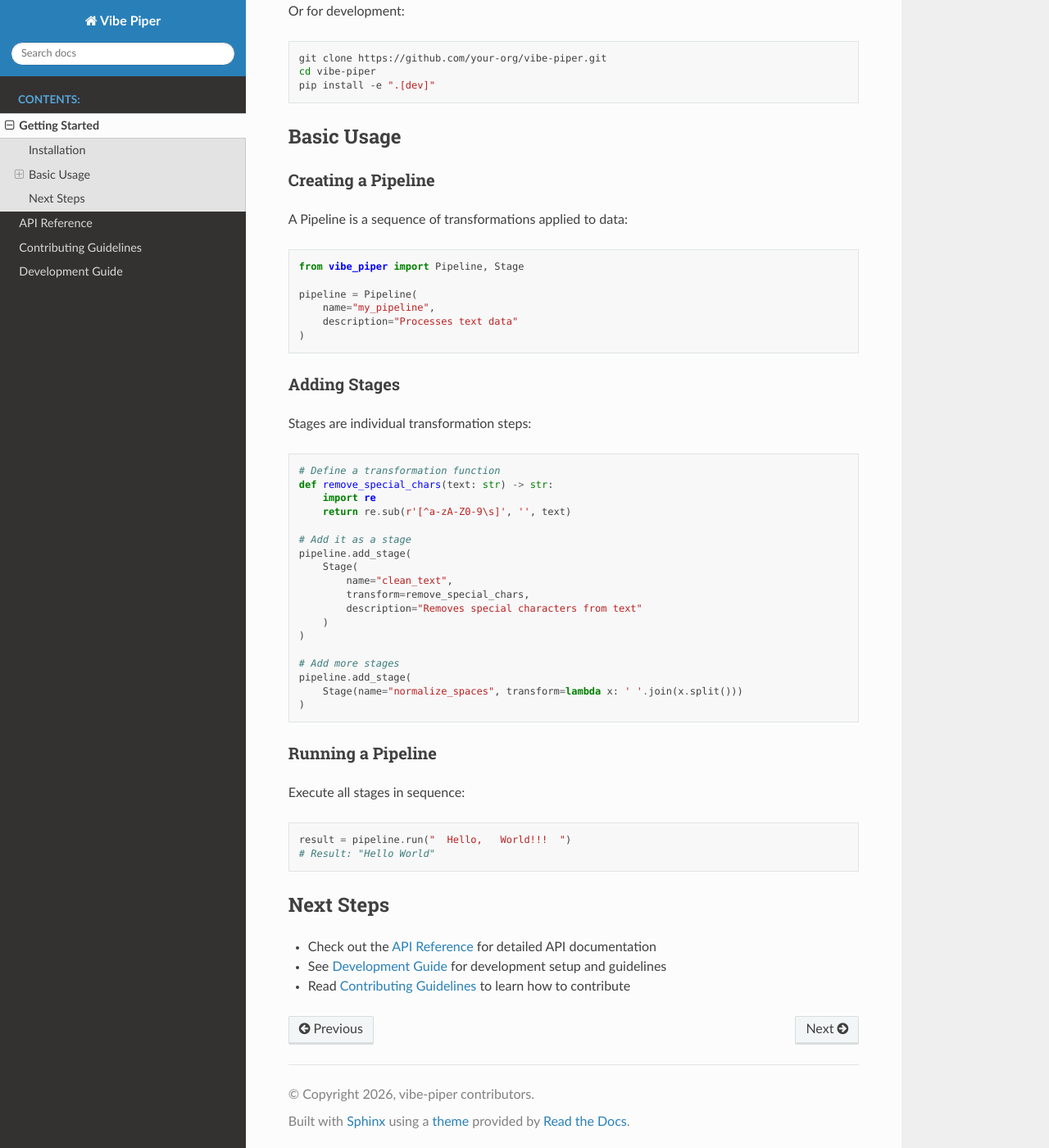
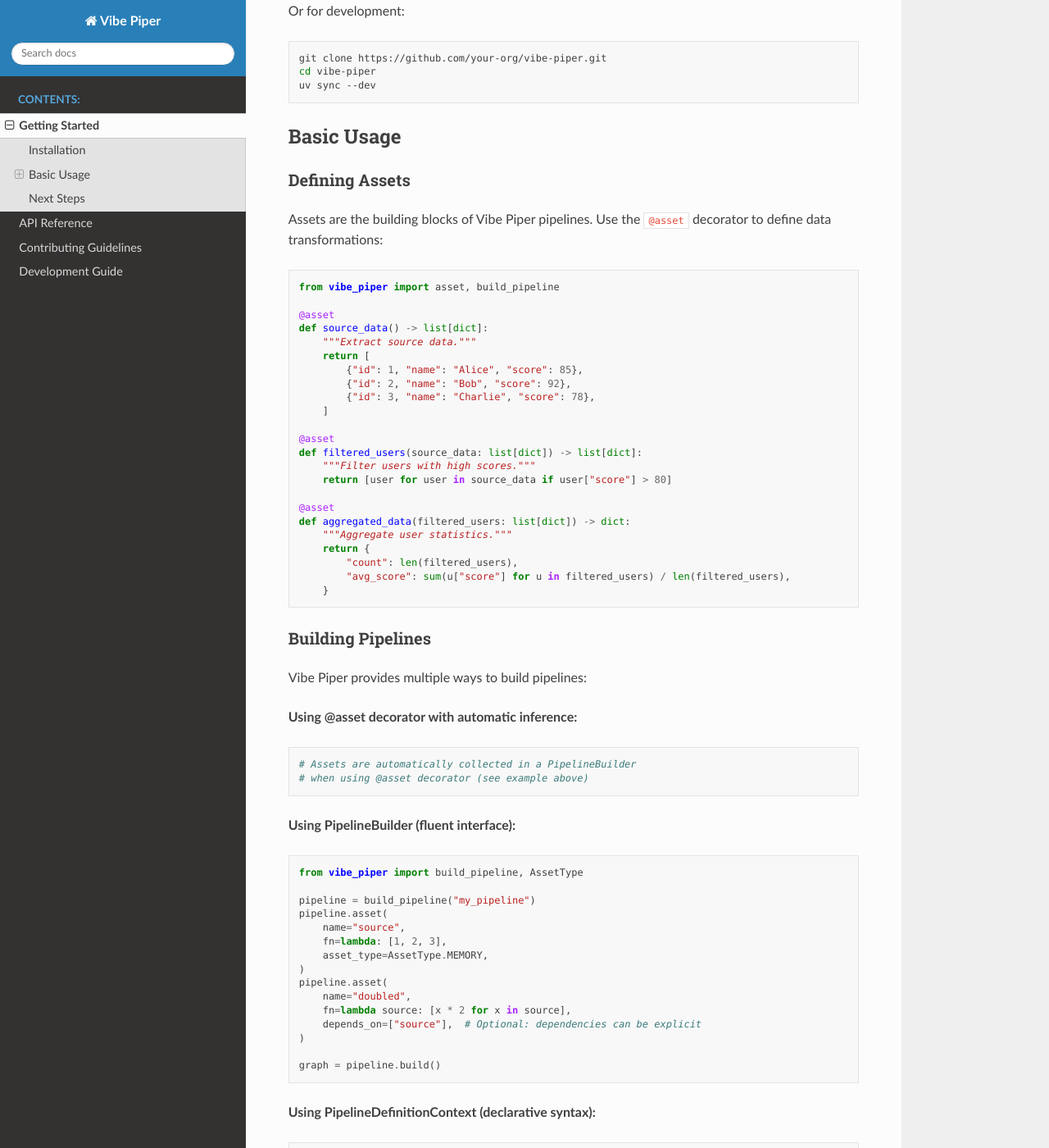
Before and after one commit to z3z1ma/vibe-pipe, a Sphinx documentation site: the page built from docs/source/getting_started.rst, in a window 1280 px wide and 1400 px high, scrolled down 329 px. Shown: the whole window at 82% size. Built offline with Sphinx 7.4.7 and the Read the Docs theme 3.1.0, drawn with Linux system fonts in a browser that asks for light colours; some of the changed text lies outside the part shown.

Commit message:
Update docs and README to align with canonical core abstractions
- Update docs/source/index.rst to use @asset and build_pipeline instead of deprecated Pipeline/Stage
- Rewrite docs/source/getting_started.rst with current API including:
  - Asset decorator usage
  - PipelineBuilder fluent interface
  - PipelineDefinitionContext declarative syntax
  - Multi-upstream support with UpstreamData
  - Pipeline execution with ExecutionEngine and PipelineContext
- Update docs/source/api/core.rst to reference correct modules (vibe_piper.pipeline, vibe_piper.types)
- Add Migration Guide to README documenting transition from old Pipeline/Stage API to new Asset-based API

These changes align documentation with the cohesive core abstractions:
- Runtime context: PipelineContext (types.py)
- Definition context: PipelineDefinitionContext (pipeline.py)
- Multi-upstream: UpstreamData (types.py)
- Asset factory: create_asset used by @asset/PipelineBuilder/PipelineDefinitionContext

Addresses acceptance criteria for vp-98cc

```diff
--- a/docs/source/getting_started.rst
+++ b/docs/source/getting_started.rst
@@ -16,64 +16,165 @@
 
    git clone https://github.com/your-org/vibe-piper.git
    cd vibe-piper
-   pip install -e ".[dev]"
+   uv sync --dev
 
 Basic Usage
 -----------
 
-Creating a Pipeline
-~~~~~~~~~~~~~~~~~~~
+Defining Assets
+~~~~~~~~~~~~~~~
 
-A Pipeline is a sequence of transformations applied to data:
+Assets are the building blocks of Vibe Piper pipelines. Use the ``@asset`` decorator to define data transformations:
 
 .. code-block:: python
 
-   from vibe_piper import Pipeline, Stage
+   from vibe_piper import asset, build_pipeline
 
-   pipeline = Pipeline(
-       name="my_pipeline",
-       description="Processes text data"
-   )
+   @asset
+   def source_data() -> list[dict]:
+       """Extract source data."""
+       return [
+           {"id": 1, "name": "Alice", "score": 85},
+           {"id": 2, "name": "Bob", "score": 92},
+           {"id": 3, "name": "Charlie", "score": 78},
+       ]
 
-Adding Stages
-~~~~~~~~~~~~~
+   @asset
+   def filtered_users(source_data: list[dict]) -> list[dict]:
+       """Filter users with high scores."""
+       return [user for user in source_data if user["score"] > 80]
 
-Stages are individual transformation steps:
+   @asset
+   def aggregated_data(filtered_users: list[dict]) -> dict:
+       """Aggregate user statistics."""
+       return {
+           "count": len(filtered_users),
+           "avg_score": sum(u["score"] for u in filtered_users) / len(filtered_users),
+       }
+
+Building Pipelines
+~~~~~~~~~~~~~~~~~
+
+Vibe Piper provides multiple ways to build pipelines:
+
+**Using @asset decorator with automatic inference:**
 
 .. code-block:: python
 
-   # Define a transformation function
-   def remove_special_chars(text: str) -> str:
-       import re
-       return re.sub(r'[^a-zA-Z0-9\s]', '', text)
+   # Assets are automatically collected in a PipelineBuilder
+   # when using @asset decorator (see example above)
 
-   # Add it as a stage
-   pipeline.add_stage(
-       Stage(
-           name="clean_text",
-           transform=remove_special_chars,
-           description="Removes special characters from text"
-       )
-   )
-
-   # Add more stages
-   pipeline.add_stage(
-       Stage(name="normalize_spaces", transform=lambda x: ' '.join(x.split()))
-   )
-
-Running a Pipeline
-~~~~~~~~~~~~~~~~~~
-
-Execute all stages in sequence:
+**Using PipelineBuilder (fluent interface):**
 
 .. code-block:: python
 
-   result = pipeline.run("  Hello,   World!!!  ")
-   # Result: "Hello World"
+   from vibe_piper import build_pipeline, AssetType
+
+   pipeline = build_pipeline("my_pipeline")
+   pipeline.asset(
+       name="source",
+       fn=lambda: [1, 2, 3],
+       asset_type=AssetType.MEMORY,
+   )
+   pipeline.asset(
+       name="doubled",
+       fn=lambda source: [x * 2 for x in source],
+       depends_on=["source"],  # Optional: dependencies can be explicit
+   )
+
+   graph = pipeline.build()
+
+**Using PipelineDefinitionContext (declarative syntax):**
+
+.. code-block:: python
+
+   from vibe_piper import PipelineDefinitionContext
+
+   with PipelineDefinitionContext("my_pipeline") as pipeline:
+       @pipeline.asset()
+       def raw_data():
+           return [1, 2, 3]
+
+       @pipeline.asset()
+       def processed_data(raw_data):
+           return [x * 2 for x in raw_data]
+
+   graph = pipeline.build()
+
+**Note:** Dependencies are automatically inferred from function parameter names that match existing asset names (e.g., ``raw_data`` parameter in ``processed_data`` depends on ``raw_data`` asset).
+
+Multi-Upstream Assets
+~~~~~~~~~~~~~~~~~~~~
+
+When an asset depends on multiple upstream assets, use the parameter name that matches the pattern:
+
+.. code-block:: python
+
+   from vibe_piper import UpstreamData
+
+   @asset
+   def multi_source_data(users: list[dict], orders: list[dict]) -> list[dict]:
+       """
+       Combine user and order data.
+
+       When multiple dependencies exist, you can access them individually
+       by parameter name, or use UpstreamData for structured access.
+       """
+       # Users and orders are individual parameters
+       # Access by parameter name
+       user_ids = {u["id"] for u in users}
+       for order in orders:
+           if order["user_id"] in user_ids:
+               order["user_exists"] = True
+       return orders
+
+Pipeline Execution
+~~~~~~~~~~~~~~~~~
+
+Execute pipelines using the execution engine:
+
+.. code-block:: python
+
+   from vibe_piper import ExecutionEngine, PipelineContext
+
+   # Create execution context
+   context = PipelineContext(
+       pipeline_id="my_pipeline",
+       run_id="run_001",
+       config={"log_level": "INFO"},
+   )
+
+   # Execute the asset graph
+   engine = ExecutionEngine()
+   result = engine.execute(graph, context)
+
+   if result.success:
+       print(f"Pipeline succeeded! Executed {result.assets_succeeded} assets.")
+   else:
+       print(f"Pipeline failed: {result.errors}")
+
+Configuration
+~~~~~~~~~~~~
+
+Configure pipelines with PipelineContext:
+
+.. code-block:: python
+
+   from vibe_piper import PipelineContext
+
+   context = PipelineContext(
+       pipeline_id="my_pipeline",
+       run_id="run_001",
+       config={
+           "checkpoint_dir": "./checkpoints",
+           "log_level": "DEBUG",
+           "max_workers": 4,
+       },
+   )
 
 Next Steps
 ----------
 
-* Check out the :doc:`api/index` for detailed API documentation
+* Check out :doc:`api/index` for detailed API documentation
 * See :doc:`development` for development setup and guidelines
 * Read :doc:`contributing` to learn how to contribute
```
Also changed, not shown: README.md (+56 -0 lines), docs/source/api/core.rst (+43 -2 lines), docs/source/index.rst (+36 -15 lines).
